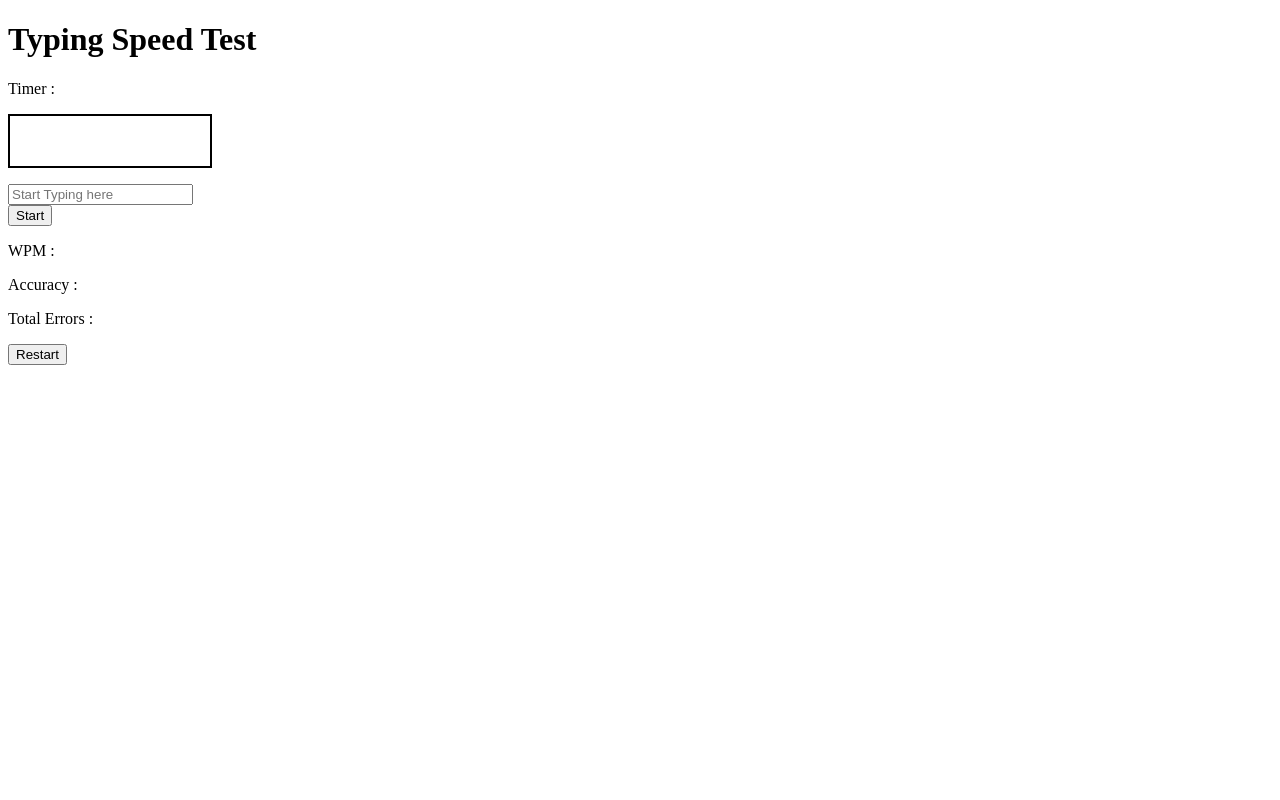
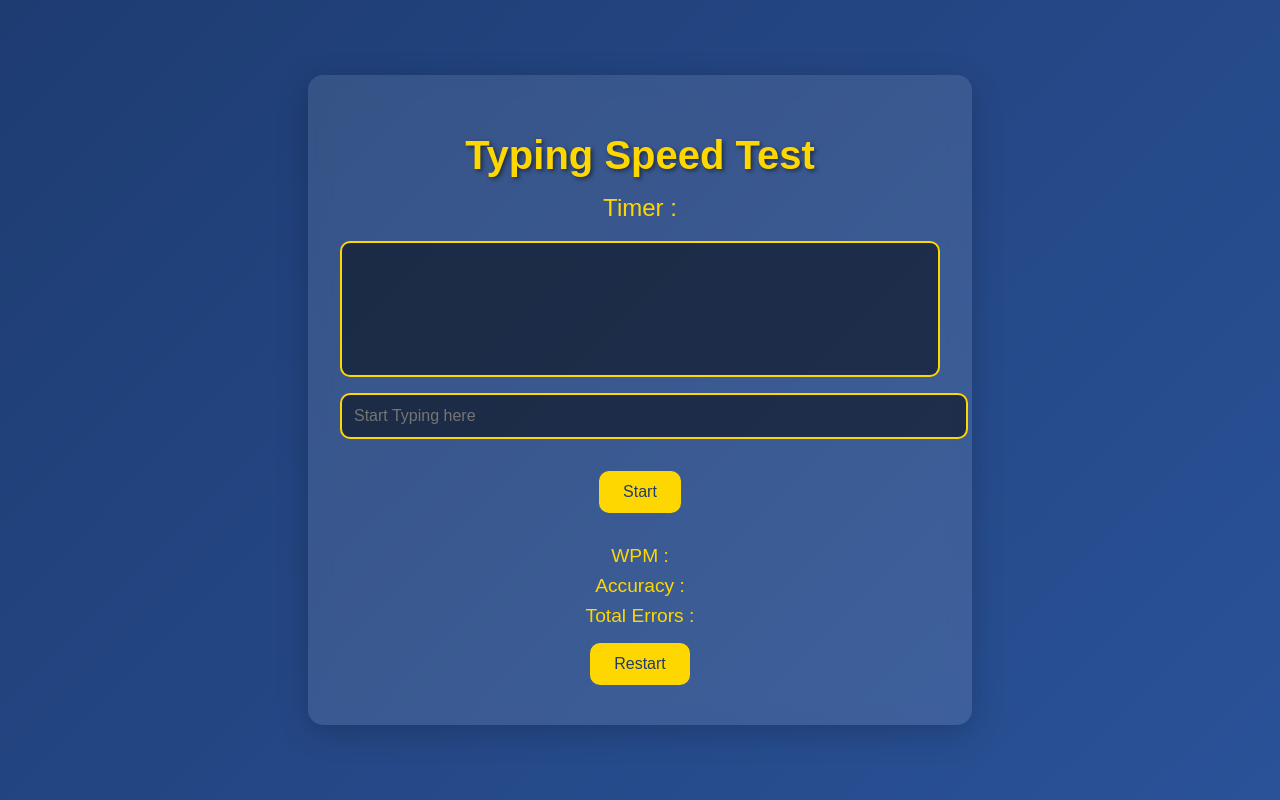
Before and after one commit to Alsanad-Opium/TypingSpeed_app, a plain HTML site: page index.html in a window 1280 px wide. Drawn offline with Linux system fonts and the light colour scheme.

Commit message:
Update style.css

```diff
--- a/style.css
+++ b/style.css
@@ -1,6 +1,104 @@
-#random-qoute{
-    border: 2px solid black;
-    height: 50px;
-    width: 200px;
+
+body {
+    font-family: 'Arial', sans-serif;
+    background: linear-gradient(135deg, #1e3c72, #2a5298);
+    color: white;
+    display: flex;
+    justify-content: center;
+    align-items: center;
+    height: 100vh;
+    margin: 0;
+}
+
+.container {
+    background: rgba(255, 255, 255, 0.1);
+    padding: 2rem;
+    border-radius: 15px;
+    box-shadow: 0 8px 32px rgba(0, 0, 0, 0.2);
+    backdrop-filter: blur(10px);
     text-align: center;
+    width: 90%;
+    max-width: 600px;
 }
+
+h1 {
+    font-size: 2.5rem;
+    margin-bottom: 1rem;
+    color: #ffd700;
+    text-shadow: 2px 2px 4px rgba(0, 0, 0, 0.5);
+}
+
+#timer {
+    font-size: 1.5rem;
+    margin-bottom: 1rem;
+    color: #ffd700;
+}
+
+#text-area {
+    margin-bottom: 1.5rem;
+}
+
+#random-qoute {
+    font-size: 1.2rem;
+    background: rgba(0, 0, 0, 0.5);
+    padding: 1rem;
+    border-radius: 10px;
+    margin-bottom: 1rem;
+    color: white;
+    border: 2px solid #ffd700;
+    min-height: 100px;
+    display: flex;
+    align-items: center;
+    justify-content: center;
+}
+
+#user-input {
+    width: 100%;
+    padding: 0.75rem;
+    font-size: 1rem;
+    border: 2px solid #ffd700;
+    border-radius: 10px;
+    background: rgba(0, 0, 0, 0.5);
+    color: white;
+    outline: none;
+    transition: border-color 0.3s ease;
+}
+
+#user-input:focus {
+    border-color: #00ff00;
+}
+
+#result {
+    margin-top: 1.5rem;
+}
+
+#result p {
+    font-size: 1.2rem;
+    margin: 0.5rem 0;
+    color: #ffd700;
+}
+
+button {
+    background: #ffd700;
+    color: #1e3c72;
+    border: none;
+    padding: 0.75rem 1.5rem;
+    font-size: 1rem;
+    border-radius: 10px;
+    cursor: pointer;
+    transition: background 0.3s ease;
+    margin: 0.5rem;
+}
+
+button:hover {
+    background: #ffcc00;
+}
+
+/* Highlighting User Input */
+#user-input.correct {
+    border-color: #00ff00;
+}
+
+#user-input.incorrect {
+    border-color: #ff0000;
+}
```
